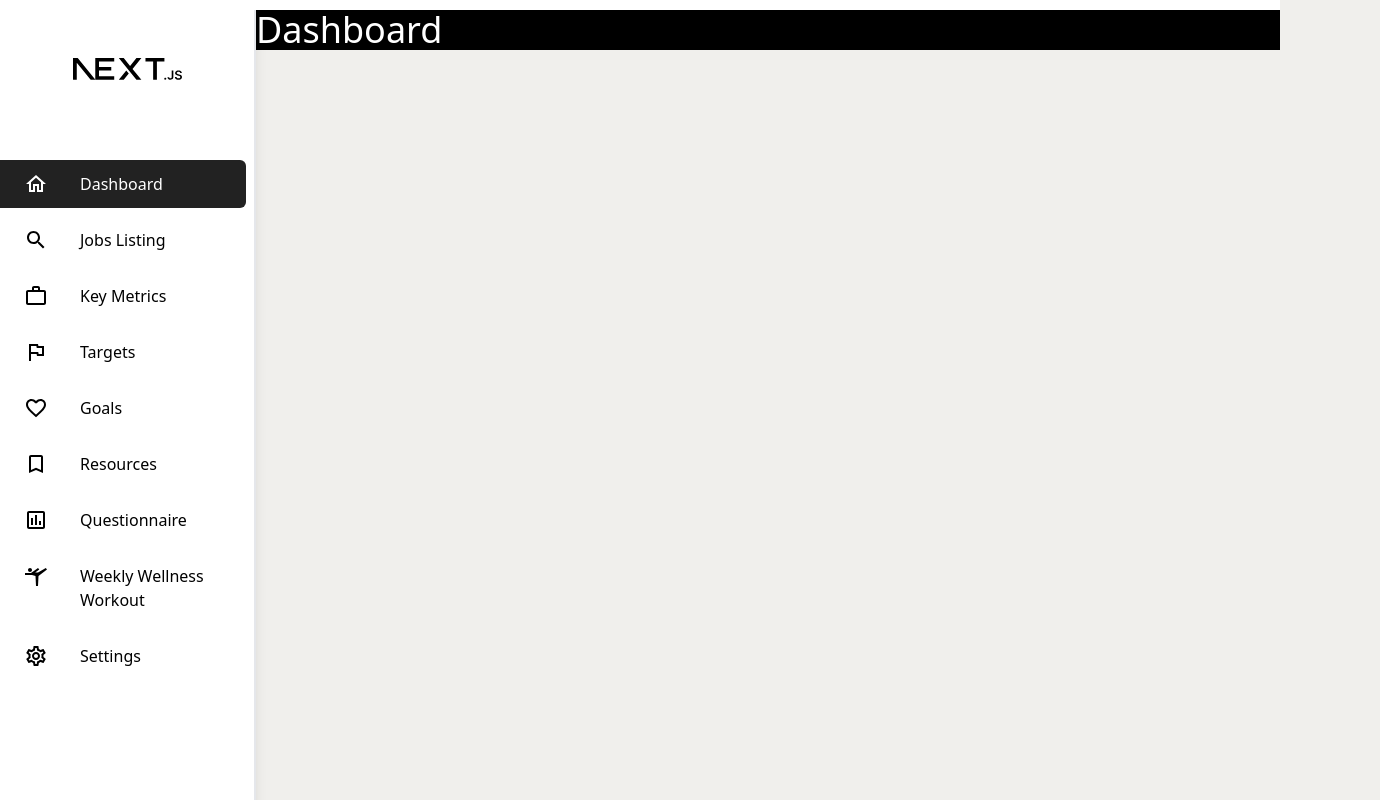
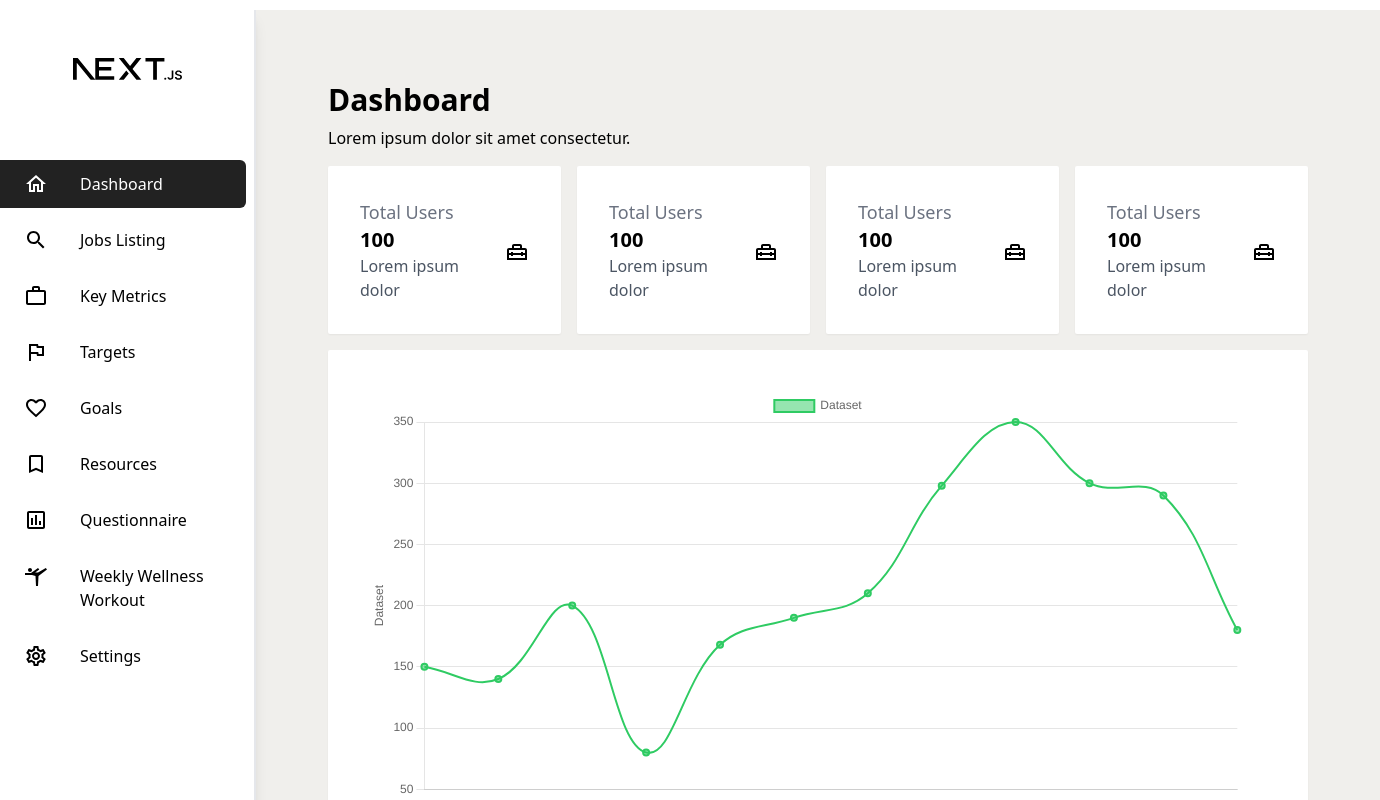
Before and after one commit to Rehannriaz/KairosAI, a Next.js app in the folder packages/Ada/: page /dashboard in a window 1280 px wide. Shown: the part 80-880 px from the top of the page, 1380 px wide, since content can reach past the window. Built offline with nearby package versions, Linux system fonts and the light colour scheme.

Commit message:
charts added

```diff
--- a/package.json
+++ b/package.json
@@ -4,12 +4,13 @@
   "license": "MIT",
   "scripts": {
     "ada:dev": "cd packages/Ada && yarn dev"
-
   },
   "private": true,
   "dependencies": {
+    "chart.js": "^4.4.4",
     "next": "14.2.3",
     "react": "18.3.1",
+    "react-chartjs-2": "^5.2.0",
     "react-dom": "18.3.1",
     "tslib": "^2.3.0"
   },
--- a/packages/Ada/src/app/(nav)/dashboard/page.tsx
+++ b/packages/Ada/src/app/(nav)/dashboard/page.tsx
@@ -1,9 +1,49 @@
+import Card from '@/components/Dashboard/Card';
+import LineChart from '@/components/Dashboard/LineChart';
+import { HomeRepairServiceOutlined } from '@mui/icons-material';
 import React from 'react';
+import DoughnutChart from '@/components/Dashboard/DoughnutChart';
 
 const Page = () => {
   return (
-    <div>
-      <p className='text-4xl bg-black text-white'>Dashboard</p>
+    <div className="p-6">
+      <p className="text-3xl font-semibold">Dashboard</p>
+      <p className="mt-2 text-base">Lorem ipsum dolor sit amet consectetur.</p>
+
+      <div className="grid grid-cols-1 sm:grid-cols-2 md:grid-cols-3 lg:grid-cols-4 gap-4 mt-4">
+        <Card
+          icon={<HomeRepairServiceOutlined className="w-12 h-12" />}
+          number={100}
+          text="Lorem ipsum dolor"
+          title="Total Users"
+        />
+        <Card
+          icon={<HomeRepairServiceOutlined className="w-12 h-12" />}
+          number={100}
+          text="Lorem ipsum dolor"
+          title="Total Users"
+        />
+        <Card
+          icon={<HomeRepairServiceOutlined className="w-12 h-12" />}
+          number={100}
+          text="Lorem ipsum dolor"
+          title="Total Users"
+        />
+        <Card
+          icon={<HomeRepairServiceOutlined className="w-12 h-12" />}
+          number={100}
+          text="Lorem ipsum dolor"
+          title="Total Users"
+        />
+      </div>
+      <div className='flex flex-wrap justify-evenly mt-4 gap-x-4'>
+        <div className="card bg-white shadow-sm rounded-sm p-6">
+          <LineChart />
+        </div>
+        <div className='card bg-white shadow-sm rounded-sm p-6'>
+          <DoughnutChart />
+        </div>
+      </div>
     </div>
   );
 };
--- a/packages/Ada/src/app/(nav)/layout.tsx
+++ b/packages/Ada/src/app/(nav)/layout.tsx
@@ -22,7 +22,7 @@ const NavbarLayoutContent = ({ children }: { children: React.ReactNode }) => {
             isOpen ? 'w-[calc(100%-16rem)]' : 'w-full'
           }`}
         >
-          {children}
+          <div className="p-12">{children}</div>
         </div>
       </div>
     </div>
--- /dev/null
+++ b/packages/Ada/src/components/Dashboard/Card.tsx
@@ -0,0 +1,25 @@
+import React, { ReactNode } from 'react';
+
+interface CardProps {
+  title: string;
+  number: number;
+  text: string;
+  icon: ReactNode; // Use ReactNode for the icon prop
+}
+
+const Card: React.FC<CardProps> = ({ title, number, text, icon }) => {
+  return (
+    <div className="card bg-white shadow-sm rounded-sm p-8">
+      <div className="flex flex-row flex-1 items-center align-middle justify-between gap-x-10">
+        <div className="flex flex-col">
+          <h3 className="text-lg text-gray-500">{title}</h3>
+          <p className="text-xl font-semibold">{number}</p>
+          <p className="text-gray-600">{text}</p>
+        </div>
+        <div className="text-xl">{icon}</div>
+      </div>
+    </div>
+  );
+};
+
+export default Card;
--- /dev/null
+++ b/packages/Ada/src/components/Dashboard/DoughnutChart.tsx
@@ -0,0 +1,88 @@
+'use client';
+import React from 'react';
+import {
+  Chart as ChartJS,
+  Title,
+  Tooltip,
+  Legend,
+  ArcElement,
+} from 'chart.js';
+import { Doughnut } from 'react-chartjs-2';
+
+// Register the required components
+ChartJS.register(
+  Title,
+  Tooltip,
+  Legend,
+  ArcElement
+);
+
+const DoughnutChart = () => {
+  // Data for the doughnut chart
+  const data: any = {
+    labels: [
+      'January',
+      'February',
+      'March',
+    ], // Labels for each segment of the doughnut
+    datasets: [
+      {
+        label: 'Monthly Data',
+        data: [150, 140, 200], // Values for each segment
+        backgroundColor: [
+          'rgba(47, 203, 99, 1)', // Color for each segment
+          'rgba(75, 192, 192, 1)',
+          'rgba(153, 102, 255, 1)',
+        ],
+        borderColor: [
+          '#2fcb63',
+          '#4bc0c0',
+          '#9966ff',
+          '#ff9f40',
+          '#ff6384',
+          '#36a2eb',
+          '#f1c40f',
+          '#4bc0c0',
+          '#9966ff',
+          '#ff9f40',
+          '#ff6384',
+          '#36a2eb',
+        ],
+        borderWidth: 0.2, // Border width for each segment
+        cutout: '70%', // Cutout percentage
+        offset: 10, // Offset from the center
+      },
+    ],
+  };
+
+  // Options for the doughnut chart
+  const options: any = {
+    maintainAspectRatio: false, // Allow chart to be responsive
+    responsive: true,
+    plugins: {
+      legend: {
+        display: true,
+        position: 'top' as const, // Position of the legend
+      },
+      tooltip: {
+        callbacks: {
+          label: function (tooltipItem: any) {
+            return `Value: ${tooltipItem.raw}`;
+          },
+        },
+      },
+    },
+  };
+
+  return (
+    <div>
+      <div className="mt-4 w-full max-w-6xl mx-auto px-4">
+        <div className="w-full">
+          <Doughnut data={data} options={options}  width={408} height={408}/>
+        </div>
+      </div>
+    </div>
+  );
+};
+
+export default DoughnutChart;
--- /dev/null
+++ b/packages/Ada/src/components/Dashboard/LineChart.tsx
@@ -0,0 +1,109 @@
+'use client';
+import React from 'react';
+import { Line } from 'react-chartjs-2';
+import {
+  Chart as ChartJS,
+  Title,
+  Tooltip,
+  Legend,
+  LinearScale,
+  CategoryScale,
+  LineElement,
+  PointElement,
+  Filler,
+} from 'chart.js';
+
+// Register the required components
+ChartJS.register(
+  Title,
+  Tooltip,
+  Legend,
+  LinearScale,
+  CategoryScale,
+  LineElement,
+  PointElement
+);
+
+const LineChart = () => {
+  // Data for the line chart
+  const data: any = {
+    labels: [
+      'January',
+      'February',
+      'March',
+      'April',
+      'May',
+      'June',
+      'July',
+      'August',
+      'September',
+      'October',
+      'November',
+      'December',
+    ], // X axis labels
+    datasets: [
+      {
+        label: 'Dataset',
+        data: [150, 140, 200, 80, 168, 190, 210, 298, 350, 300, 290, 180, 199], // Y axis data (percentage of days absent)
+        backgroundColor: 'rgba(47, 203, 99, 0.5)', // Fill color with transparency
+        borderColor: '#2fcb63', // Line color
+        borderWidth: 2, // Line width
+        fill: true,
+        tension: 0.4, // Adjust this value to control the curvature of the line
+      },
+    ],
+  };
+
+  // Options for the line chart
+  const options: any = {
+    maintainAspectRatio: false, // Allow chart to be responsive
+    responsive: true,
+    plugins: {
+      legend: {
+        display: true,
+        position: 'top' as const, // Correct type for position
+      },
+      //   tooltip: {
+      //     callbacks: {
+      //       label: function (tooltipItem: any) {
+      //         return `Percentage: ${tooltipItem.raw}%`;
+      //       },
+      //     },
+      //   },
+    },
+    scales: {
+      x: {
+        title: {
+          display: true,
+          text: 'Months',
+        },
+        grid: {
+          display: false,
+        },
+      },
+      y: {
+        title: {
+          display: true,
+          text: 'Dataset',
+        },
+        // ticks: {
+        //   callback: function (value: number) {
+        //     return `${value}%`; // Append percentage sign to y-axis ticks
+        //   },
+        // },
+      },
+    },
+  };
+
+  return (
+    <div>
+      <div className="mt-4 w-full max-w-6xl mx-auto px-4">
+        <div className="w-full">
+          <Line data={data} options={options} width={900} height={450} />
+        </div>
+      </div>
+    </div>
+  );
+};
+
+export default LineChart;
--- a/packages/Ada/src/contexts/SidebarContext.tsx
+++ b/packages/Ada/src/contexts/SidebarContext.tsx
@@ -27,7 +27,6 @@ export const SidebarProvider: React.FC<{ children: ReactNode }> = ({
 
 export const useSidebar = () => {
   const context = useContext(SidebarContext);
-  console.log('context is ', context);
   if (context === undefined) {
     throw new Error('useSidebar must be used within a SidebarProvider');
   }
```
Also changed, not shown: 1 other file (tests, documents, lock files or other folders).
